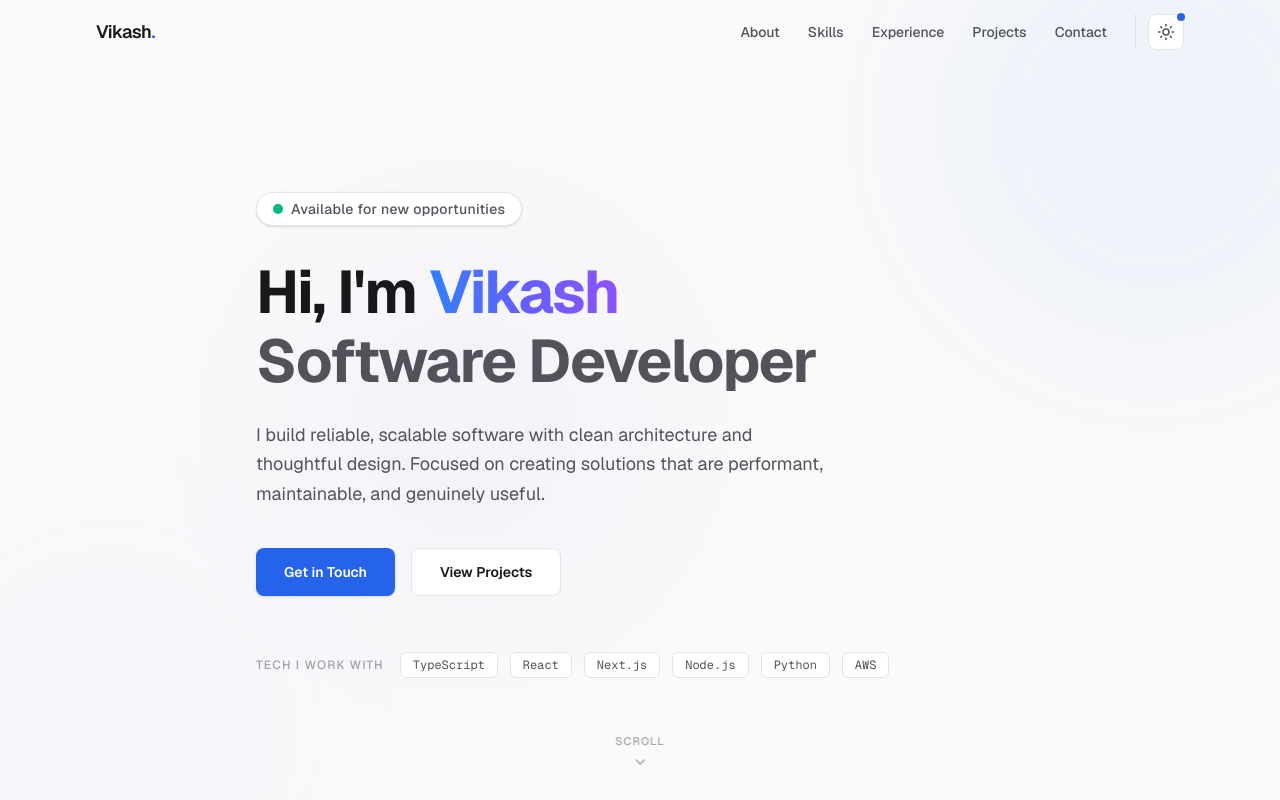
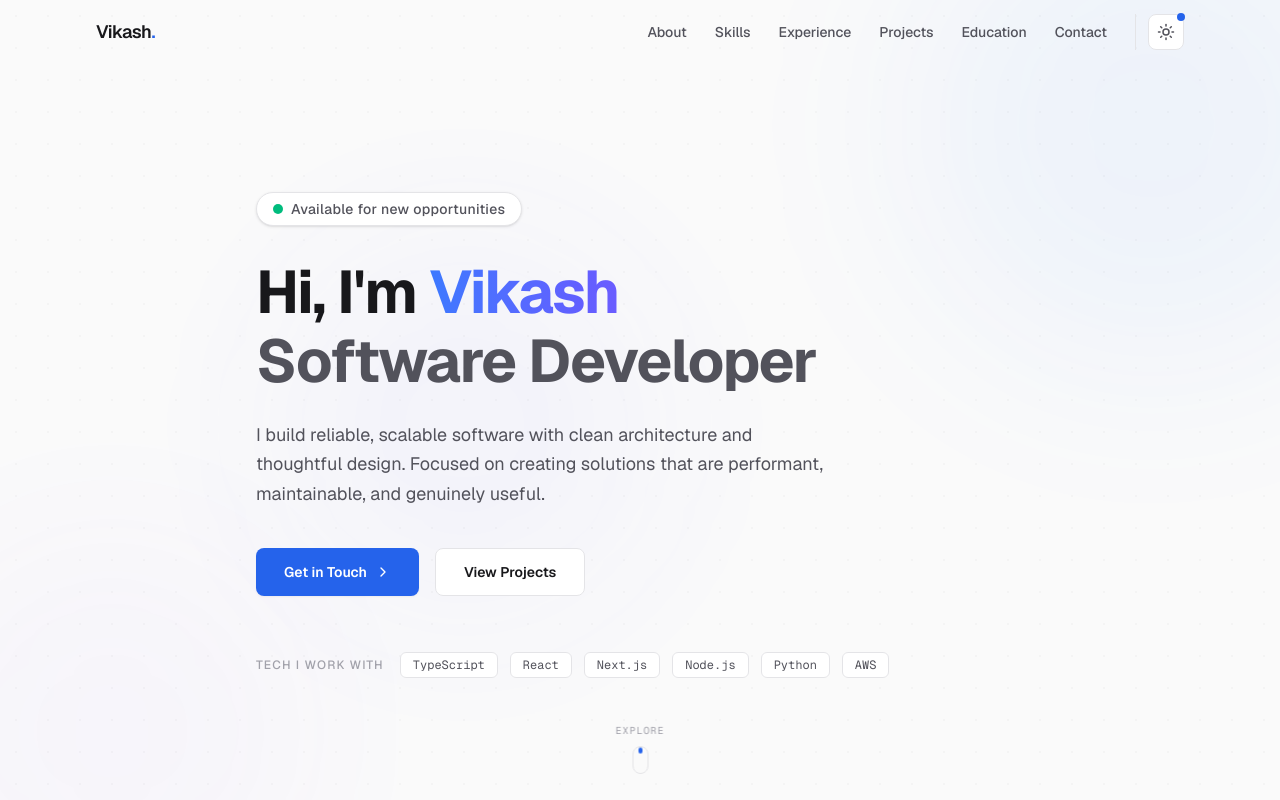
Before and after one commit to gitsforvikki/portfolio, a Next.js app: page / in a window 1280 px wide. Shown: the top 800 px of the page. Built offline with nearby package versions, Linux system fonts and the light colour scheme.

Commit message:
feat: Some small animations

```diff
--- a/src/app/globals.css
+++ b/src/app/globals.css
@@ -123,6 +123,8 @@
   --animate-shine-1: shine-1 8s ease-in-out infinite;
   --animate-shine-2: shine-2 10s ease-in-out infinite;
   --animate-shine-3: shine-3 12s ease-in-out infinite;
+  --animate-gradient: gradient-flow 6s ease-in-out infinite;
+  --animate-float: float 4s ease-in-out infinite;
 
   @keyframes shine-1 {
     0%, 100% { transform: translate(0, 0) scale(1); opacity: 0.6; }
@@ -139,6 +141,16 @@
   @keyframes shine-3 {
     0%, 100% { transform: translate(-50%, 0) scale(1); opacity: 0.4; }
     50% { transform: translate(-50%, -20px) scale(1.15); opacity: 0.8; }
+  }
+
+  @keyframes gradient-flow {
+    0%, 100% { background-position: 0% 50%; }
+    50% { background-position: 100% 50%; }
+  }
+
+  @keyframes float {
+    0%, 100% { transform: translateY(0); }
+    50% { transform: translateY(-5px); }
   }
 }
 
--- a/src/components/header.tsx
+++ b/src/components/header.tsx
@@ -8,6 +8,7 @@ const NAV_ITEMS = [
   { label: "Skills", href: "#skills" },
   { label: "Experience", href: "#experience" },
   { label: "Projects", href: "#projects" },
+  { label: "Education", href: "#education" },
   { label: "Contact", href: "#contact" },
 ] as const;
 
@@ -60,9 +61,10 @@ export function Header() {
             <a
               key={item.href}
               href={item.href}
-              className="rounded-lg px-3 py-2 text-sm font-medium text-foreground-secondary transition-colors hover:bg-surface-hover hover:text-foreground"
+              className="group relative rounded-lg px-3 py-2 text-sm font-medium text-foreground-secondary transition-colors hover:text-foreground"
             >
-              {item.label}
+              <span>{item.label}</span>
+              <span className="absolute bottom-1 left-3 right-3 h-[2px] scale-x-0 rounded-full bg-accent transition-transform duration-200 group-hover:scale-x-100" />
             </a>
           ))}
           <div className="ml-3 border-l border-border pl-3">
--- a/src/components/sections/hero.tsx
+++ b/src/components/sections/hero.tsx
@@ -52,7 +52,9 @@ export function HeroSection() {
         {/* Headline */}
         <h1 className="text-center text-4xl font-bold leading-[1.15] tracking-tight text-foreground sm:text-left sm:text-5xl lg:text-6xl animate-fade-in-up">
           Hi, I&apos;m{" "}
-          <span className="bg-gradient-to-r from-blue-500 via-indigo-500 to-violet-500 bg-clip-text text-transparent dark:from-blue-400 dark:via-indigo-400 dark:to-violet-400">Vikash</span>
+          <span className="bg-gradient-to-r from-blue-500 via-indigo-500 to-violet-500 bg-[length:200%_auto] bg-clip-text text-transparent animate-gradient dark:from-blue-400 dark:via-indigo-400 dark:to-violet-400">
+            Vikash
+          </span>
           <br />
           <span className="text-foreground-secondary">
             Software Developer
@@ -71,15 +73,28 @@ export function HeroSection() {
           {/* Primary CTA */}
           <a
             href="#contact"
-            className="inline-flex h-12 items-center justify-center rounded-lg bg-accent px-7 text-sm font-semibold text-accent-foreground shadow-sm transition-all duration-200 hover:bg-accent-hover hover:shadow-md focus-visible:ring-2 focus-visible:ring-ring focus-visible:ring-offset-2 focus-visible:ring-offset-background"
+            className="group inline-flex h-12 items-center justify-center gap-2 rounded-lg bg-accent px-7 text-sm font-semibold text-accent-foreground shadow-xs transition-all duration-200 hover:-translate-y-0.5 hover:bg-accent-hover hover:shadow-md hover:shadow-accent/25 focus-visible:ring-2 focus-visible:ring-ring focus-visible:ring-offset-2 focus-visible:ring-offset-background"
           >
-            Get in Touch
+            <span>Get in Touch</span>
+            <svg
+              className="h-4 w-4 transition-transform duration-200 group-hover:translate-x-1"
+              xmlns="http://www.w3.org/2000/svg"
+              viewBox="0 0 24 24"
+              fill="none"
+              stroke="currentColor"
+              strokeWidth={2}
+              strokeLinecap="round"
+              strokeLinejoin="round"
+              aria-hidden="true"
+            >
+              <path d="m9 18 6-6-6-6" />
+            </svg>
           </a>
 
           {/* Secondary CTA */}
           <a
             href="#projects"
-            className="inline-flex h-12 items-center justify-center rounded-lg border border-border bg-surface px-7 text-sm font-semibold text-foreground transition-all duration-200 hover:border-border-hover hover:bg-surface-hover focus-visible:ring-2 focus-visible:ring-ring focus-visible:ring-offset-2 focus-visible:ring-offset-background"
+            className="inline-flex h-12 items-center justify-center rounded-lg border border-border bg-surface px-7 text-sm font-semibold text-foreground transition-all duration-200 hover:-translate-y-0.5 hover:border-accent/40 hover:bg-surface-hover hover:text-accent focus-visible:ring-2 focus-visible:ring-ring focus-visible:ring-offset-2 focus-visible:ring-offset-background"
           >
             View Projects
           </a>
@@ -101,7 +116,7 @@ export function HeroSection() {
             ].map((tech) => (
               <span
                 key={tech}
-                className="rounded-md border border-border bg-surface px-3 py-1 font-mono text-xs text-foreground-secondary transition-colors hover:border-border-hover hover:text-foreground"
+                className="rounded-md border border-border bg-surface px-3 py-1 font-mono text-xs text-foreground-secondary transition-all duration-200 hover:-translate-y-0.5 hover:scale-105 hover:border-accent/50 hover:text-accent"
               >
                 {tech}
               </span>
@@ -111,28 +126,18 @@ export function HeroSection() {
       </div>
 
       {/* Scroll hint */}
-      <div
-        className="absolute bottom-8 left-1/2 -translate-x-1/2 animate-fade-in delay-700"
-        aria-hidden="true"
+      <a
+        href="#about"
+        className="absolute bottom-8 left-1/2 -translate-x-1/2 animate-fade-in delay-700 flex flex-col items-center gap-2 group cursor-pointer"
+        aria-label="Scroll to About section"
       >
-        <div className="flex flex-col items-center gap-2">
-          <span className="text-[11px] font-medium uppercase tracking-widest text-foreground-muted">
-            Scroll
-          </span>
-          <svg
-            className="h-4 w-4 animate-bounce text-foreground-muted"
-            xmlns="http://www.w3.org/2000/svg"
-            viewBox="0 0 24 24"
-            fill="none"
-            stroke="currentColor"
-            strokeWidth={2}
-            strokeLinecap="round"
-            strokeLinejoin="round"
-          >
-            <path d="m6 9 6 6 6-6" />
-          </svg>
+        <span className="text-[10px] font-mono tracking-widest text-foreground-muted group-hover:text-foreground transition-colors uppercase">
+          Explore
+        </span>
+        <div className="h-7 w-4 rounded-full border border-foreground-muted/50 p-0.5 flex justify-center group-hover:border-accent transition-colors">
+          <div className="h-1.5 w-1 rounded-full bg-accent animate-bounce" />
         </div>
-      </div>
+      </a>
     </section>
   );
 }
--- a/src/components/sections/skills.tsx
+++ b/src/components/sections/skills.tsx
@@ -316,13 +316,13 @@ export function SkillsSection() {
             {CORE_STACK.map((item) => (
               <div
                 key={item.name}
-                className="group relative flex flex-col justify-between rounded-xl border border-border bg-background p-3.5 transition-all duration-200 hover:-translate-y-0.5 hover:border-accent/50 hover:bg-surface-hover hover:shadow-xs"
+                className="group relative flex flex-col justify-between rounded-xl border border-border bg-background p-3.5 transition-all duration-200 hover:-translate-y-1 hover:border-accent/60 hover:bg-surface-hover hover:shadow-md hover:shadow-accent/10 active:scale-95"
               >
                 <div className="flex items-center justify-between">
                   <span className="font-mono text-sm font-semibold text-foreground group-hover:text-accent transition-colors">
                     {item.name}
                   </span>
-                  <span className="h-1.5 w-1.5 rounded-full bg-accent/60 group-hover:bg-accent transition-colors" />
+                  <span className="h-1.5 w-1.5 rounded-full bg-accent/60 transition-all duration-200 group-hover:scale-125 group-hover:bg-accent" />
                 </div>
                 <span className="mt-1 text-[11px] text-foreground-muted">
                   {item.role}
@@ -352,7 +352,7 @@ export function SkillsSection() {
             return (
               <div
                 key={category.title}
-                className={`flex flex-col justify-between rounded-2xl border border-border bg-surface p-6 shadow-xs transition-all duration-700 ease-out hover:border-border-hover hover:shadow-sm ${delayClass} ${
+                className={`group/card flex flex-col justify-between rounded-2xl border border-border bg-surface p-6 shadow-xs transition-all duration-300 ease-out hover:-translate-y-1 hover:border-border-hover hover:shadow-md ${delayClass} ${
                   isVisible
                     ? "translate-y-0 opacity-100"
                     : "translate-y-8 opacity-0 motion-reduce:translate-y-0 motion-reduce:opacity-100"
@@ -361,15 +361,15 @@ export function SkillsSection() {
                 <div>
                   {/* Category Header */}
                   <div className="flex items-center justify-between">
-                    <div className="flex h-10 w-10 items-center justify-center rounded-xl border border-border bg-background text-accent">
+                    <div className="flex h-10 w-10 items-center justify-center rounded-xl border border-border bg-background text-accent transition-transform duration-300 group-hover/card:scale-110 group-hover/card:border-accent/40">
                       <Icon className="h-5 w-5" />
                     </div>
-                    <span className="rounded-full border border-border/80 bg-background-secondary/60 px-2.5 py-0.5 font-mono text-[11px] font-medium text-foreground-secondary">
+                    <span className="rounded-full border border-border/80 bg-background-secondary/60 px-2.5 py-0.5 font-mono text-[11px] font-medium text-foreground-secondary transition-colors group-hover/card:border-accent/30 group-hover/card:text-accent">
                       {category.badge}
                     </span>
                   </div>
 
-                  <h3 className="mt-4 text-base font-semibold text-foreground">
+                  <h3 className="mt-4 text-base font-semibold text-foreground transition-colors group-hover/card:text-accent">
                     {category.title}
                   </h3>
                   <p className="mt-1 text-xs leading-relaxed text-foreground-muted">
@@ -381,10 +381,10 @@ export function SkillsSection() {
                     {category.skills.map((skill) => (
                       <span
                         key={skill.name}
-                        className={`inline-flex items-center gap-1.5 rounded-lg border px-2.5 py-1 text-xs font-medium transition-all duration-150 ${
+                        className={`inline-flex items-center gap-1.5 rounded-lg border px-2.5 py-1 text-xs font-medium transition-all duration-200 hover:-translate-y-0.5 hover:scale-[1.04] active:scale-95 ${
                           skill.isCore
-                            ? "border-accent/30 bg-accent-subtle/50 text-foreground font-semibold hover:border-accent hover:bg-accent-subtle"
-                            : "border-border bg-background text-foreground-secondary hover:border-border-hover hover:bg-surface-hover hover:text-foreground"
+                            ? "border-accent/30 bg-accent-subtle/50 text-foreground font-semibold hover:border-accent hover:bg-accent-subtle hover:shadow-xs"
+                            : "border-border bg-background text-foreground-secondary hover:border-accent/40 hover:bg-surface-hover hover:text-foreground"
                         }`}
                       >
                         {skill.isCore && (
```
